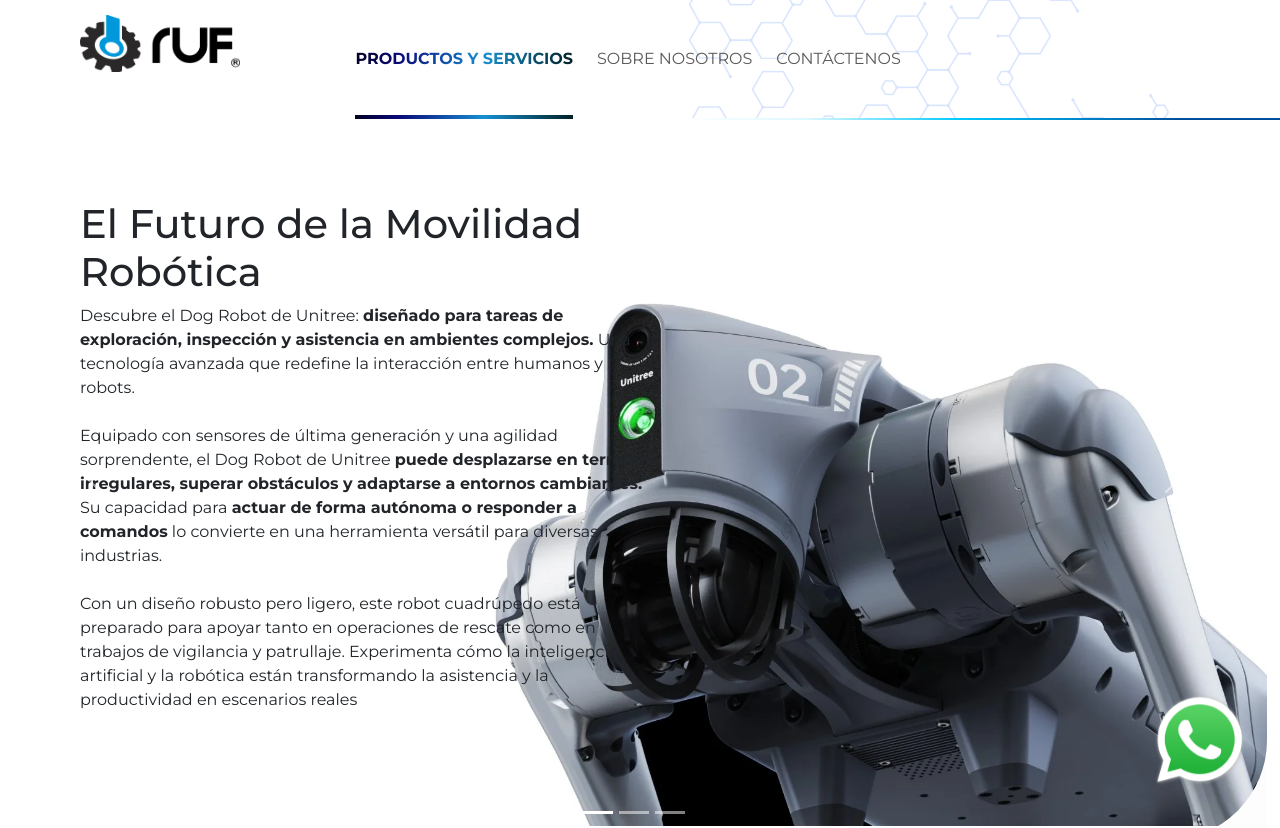
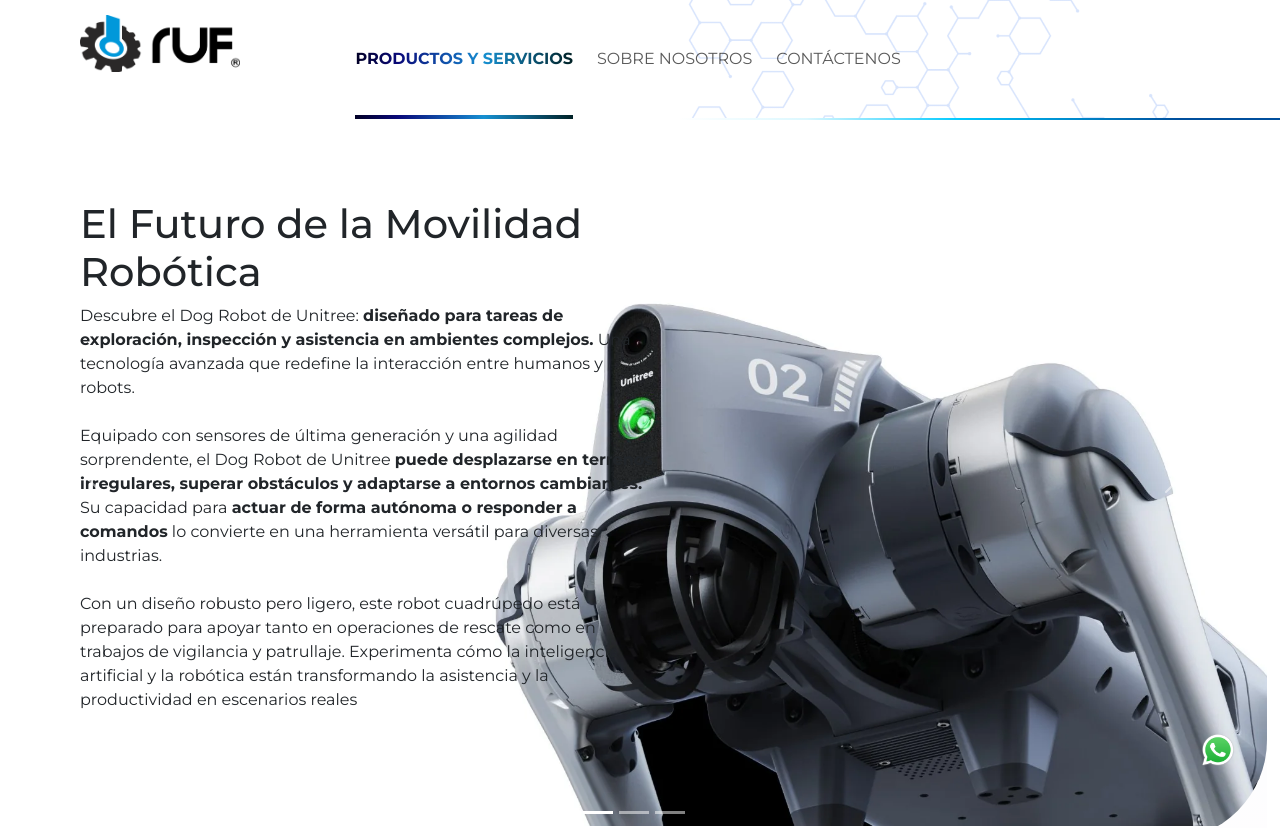
Before and after one commit to marcovizgarra/ruf_web, a React (Vite) app: page /Industrial in a window 1280 px wide. Shown: the top 828 px of the page. Built offline with nearby package versions, Linux system fonts and the light colour scheme.

Commit message:
Guardando cambios locales en main antes de fusionar

```diff
--- a/src/css/main.css
+++ b/src/css/main.css
@@ -601,20 +601,48 @@
 
 .floating-whatsapp {
   position: fixed;
-  bottom: 10px;
-  right: 30px;
-  width: 100px;
-  height: 100px;
+  bottom: 20px;
+  right: 20px;
+  width: 60px;
+  height: 60px;
   border-radius: 50%;
   display: flex;
   align-items: center;
   justify-content: center;
-  cursor: pointer; }
+  cursor: pointer;
+  transition: transform 0.2s ease-in-out, box-shadow 0.2s ease-in-out; }
   .floating-whatsapp img {
-    width: 100%;
-    height: 100%; }
-    .floating-whatsapp img:hover {
-      filter: drop-shadow(-1px -2px 21px rgba(6, 172, 102, 0.65)); }
+    width: 60%;
+    height: 60%;
+    transition: transform 0.2s ease-in-out; }
   .floating-whatsapp:hover {
-    transform: scale(1.1);
-    transition: transform 0.2s; }
+    transform: scale(1.1); }
+  .floating-whatsapp:hover .dropdown {
+    visibility: visible;
+    opacity: 1;
+    transform: translateY(0) translateX(50%); }
+
+.dropdown {
+  display: flex;
+  flex-direction: column;
+  position: absolute;
+  bottom: 100px;
+  right: 50%;
+  transform: translateX(50%) translateY(20px);
+  visibility: hidden;
+  opacity: 0;
+  transition: opacity 0.3s ease-in-out, transform 0.3s ease-in-out; }
+  .dropdown .dropdown-item {
+    display: flex;
+    justify-content: center;
+    align-items: center;
+    margin: 15px 0;
+    width: 50px;
+    height: 50px;
+    border-radius: 50%;
+    transition: transform 0.3s ease-in-out, box-shadow 0.3s ease-in-out; }
+    .dropdown .dropdown-item img {
+      width: 60px;
+      height: 60px; }
+    .dropdown .dropdown-item:hover {
+      transform: scale(1.1); }
```
